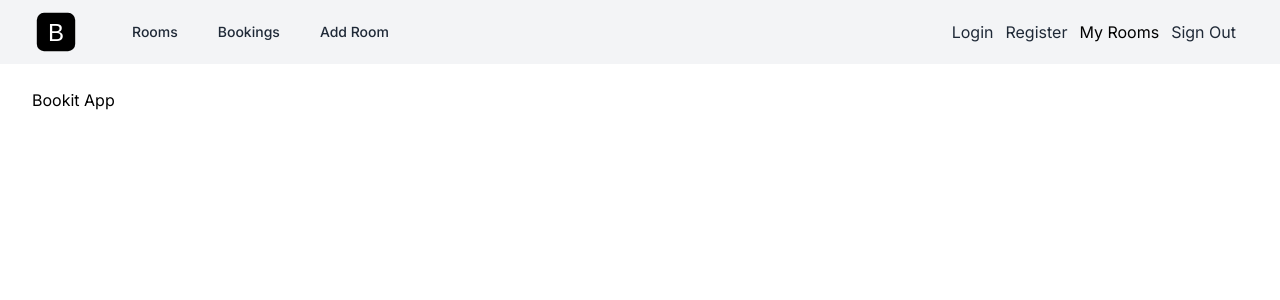
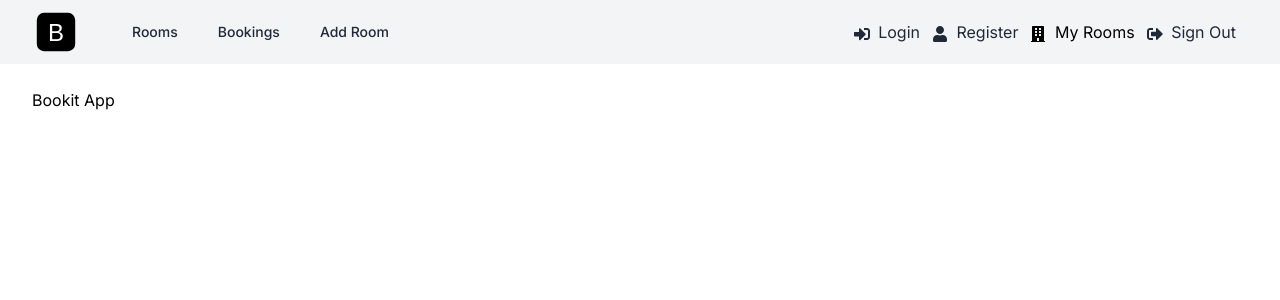
Before and after one commit to Jaspreet-Nijjar/nextjs-booking-system, a Next.js app: page / in a window 1280 px wide. Shown: the top 300 px of the page. Built offline with nearby package versions, Linux system fonts and the light colour scheme.

Commit message:
added react icons

```diff
--- a/components/Header.tsx
+++ b/components/Header.tsx
@@ -1,6 +1,7 @@
 import Image from 'next/image';
 import Link from 'next/link';
 import logo from '../assets/images/logo.svg';
+import { FaUser, FaSignInAlt, FaSignOutAlt, FaBuilding } from 'react-icons/fa';
 
 const Header = () => {
   return (
@@ -48,22 +49,22 @@ const Header = () => {
                 href="login.html"
                 className="mr-3 text-gray-800 hover:text-gray-600"
               >
-                <i className="fa fa-sign-in"></i> Login
+                <FaSignInAlt className="inline mr-1" /> Login
               </Link>
               <Link
                 href="register.html"
                 className="mr-3 text-gray-800 hover:text-gray-600"
               >
-                <i className="fa fa-user"></i> Register
+                <FaUser className="inline mr-1" /> Register
               </Link>
               <Link href="my-rooms.html">
-                <i className="fa fa-building"></i> My Rooms
+                <FaBuilding className="inline mr-1" /> My Rooms
               </Link>
               <Link
                 href="login.html"
                 className="mx-3 text-gray-800 hover:text-gray-600"
               >
-                <i className="fa fa-sign-out"></i> Sign Out
+                <FaSignOutAlt className="inline mr-1" /> Sign Out
               </Link>
             </div>
           </div>
```
